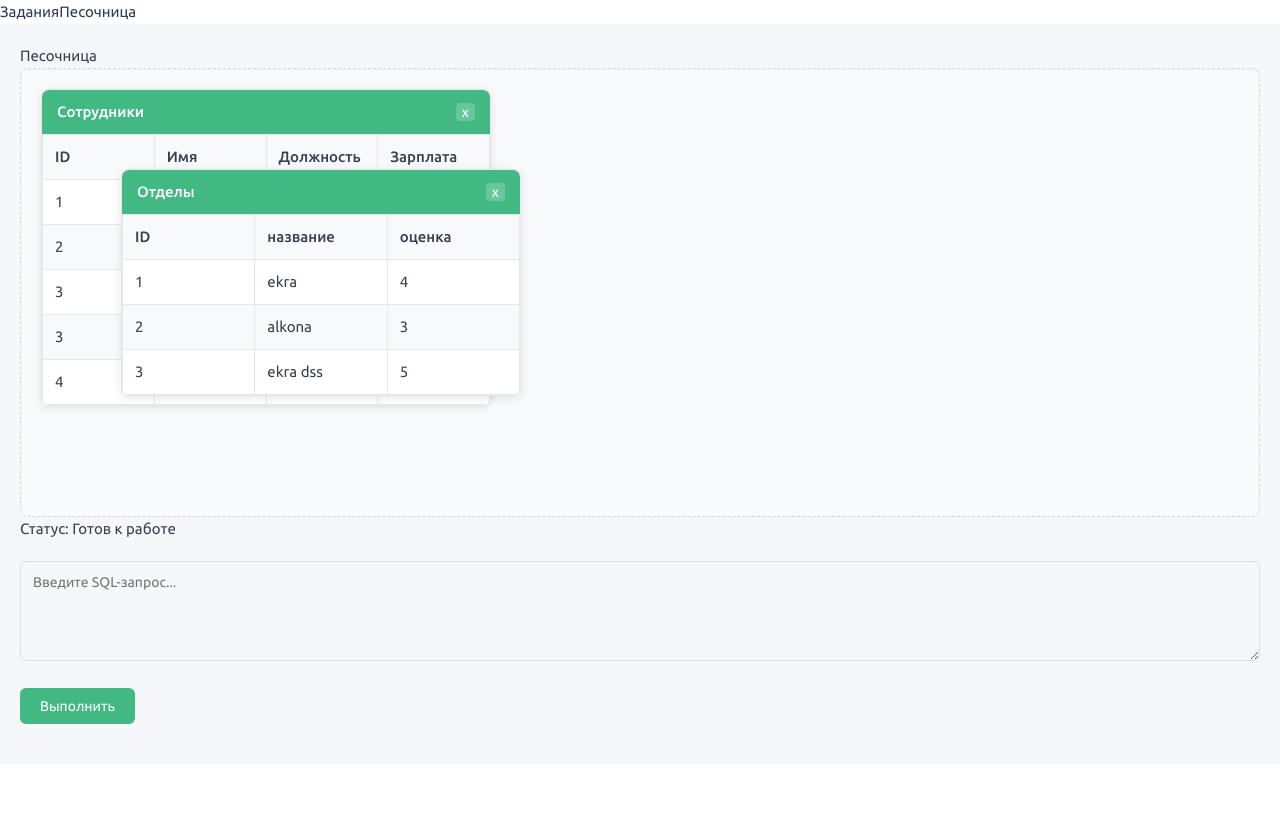
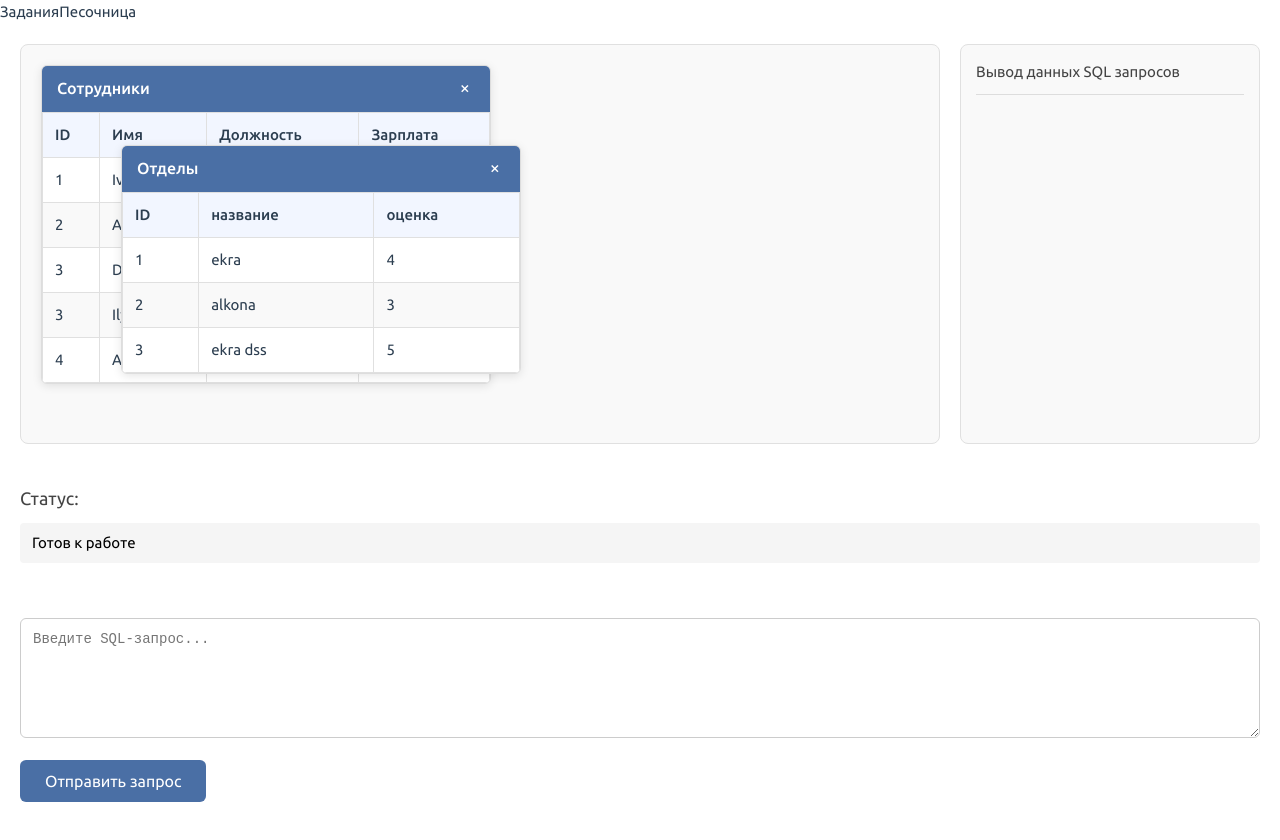
Before and after one commit to imadji/visual-sql-trainer, a Vue app in the folder client/: page /workspace in a window 1280 px wide. Both pictures are taken after a click on the button "Песочница". Shown: the top 840 px of the page. Before the commit the page ends 800 px from the top, so only its background shows below. Built offline with nearby package versions, Linux system fonts and the light colour scheme; the HTML template or start-up script is replaced by a standard one.

Commit message:
add new container for output info

```diff
--- a/client/src/components/SandboxView.vue
+++ b/client/src/components/SandboxView.vue
@@ -1,6 +1,6 @@
 <template>
   <div class="sandbox">
-    <h2>Песочница</h2>
+    <div class="main-workspace">
       <div class="tables-container" ref="tablesContainer">
         <div
           v-for="(table, index) in resultTables"
@@ -15,8 +15,7 @@
           <div class="table-header" @mousedown="startDrag($event, index)">
             <h3>{{ table.name }}</h3>
             <div class="table-controls">
-            <!-- вместо буквы Х иконку креста -->
-            <button class="close-btn" @click="removeTable(index)" title="Закрыть">х</button>
+              <button class="close-btn" @click="removeTable(index)" title="Закрыть">×</button>
             </div>
           </div>
           <div class="table-content">
@@ -37,25 +36,67 @@
           </div>
         </div>
       </div>
-    <div class="status">Статус: {{ status }}</div>
+      <div class="right-container">
+        <h3>Вывод данных SQL запросов</h3>
+        <div class="right-content"></div>
+      </div>
+    </div>
+
+    <div class="status-section">
+      <h3>Статус:</h3>
+      <ul class="status-list">
+        <li>{{ status }}</li>
+      </ul>
+    </div>
 
     <div class="editor">
-      <textarea placeholder="Введите SQL-запрос..."></textarea>
+      <textarea v-model="textRequest" placeholder="Введите SQL-запрос..."></textarea>
+      <button @click="sendRequest" class="submit-btn">Отправить запрос</button>
     </div>
-
-    <button @click="executeQuery">Выполнить</button>
   </div>
 </template>
 
 <script setup>
+import { useSqlRequest } from "@/stores/authStore";
 import { ref, reactive, onMounted } from "vue";
 
 const resultTables = reactive([]);
 const tablesContainer = ref(null);
 const activeDragIndex = ref(null);
 const status = ref("Готов к работе");
+const textRequest = ref("");
 const dragOffset = reactive({ x: 0, y: 0 });
+const sqlStore = useSqlRequest();
 
+const sendRequest = async () => {
+  if (!textRequest.value.trim()) {
+    status.value = "Ошибка: запрос пустой";
+    return;
+  }
+  status.value = "Выполнение запроса...";
+  try {
+    const response = await sqlStore.executeSqlReq(textRequest.value);
+
+    if (response.data?.tables) {
+      status.value = "Запрос выполнен успешно";
+      response.data.tables.forEach((table) => {
+        resultTables.push({
+          name: table.name || "Результат запроса",
+          headers: table.headers || [],
+          data: table.rows || [],
+          position: { x: 100, y: 100 },
+          width: 500,
+          isDragging: false,
+        });
+      });
+    }
+  } catch (error) {
+    console.error("Ошибка запроса:", error);
+    status.value = "Ошибка при выполнении запроса";
+  }
+};
+
+// Остальные методы остаются без изменений
 const executeQuery = () => {
   const newTables = [
     {
@@ -139,77 +180,71 @@ onMounted(() => {
 
 <style lang="scss" scoped>
 .sandbox {
-  position: relative;
-  padding: 20px;
-  color: #374151; // убрать в будущем
-  height: calc(100vh - 60px);
   display: flex;
   flex-direction: column;
-  background-color: #f5f7fa;
+  min-height: 100vh;
+  padding: 20px;
+  font-family: Arial, sans-serif;
+  max-width: 1800px;
+  margin: 0 auto;
+  position: relative;
+}
 
-  .editor {
-    margin: 20px 0;
+.main-workspace {
+  display: flex;
+  gap: 20px;
+  flex: 1;
+  margin-bottom: 20px;
+}
 
-    textarea {
-      width: 100%;
-      min-height: 100px;
-      padding: 12px;
-      border: 1px solid #ddd;
-      border-radius: 6px;
-      resize: vertical;
-      font-size: 14px;
+.tables-container {
+  flex: 1;
+  position: relative;
+  min-height: 400px;
+  border: 1px solid #e0e0e0;
+  border-radius: 8px;
+  background-color: #f9f9f9;
+  padding: 15px;
+}
 
-      &:focus {
-        outline: none;
-        border-color: #42b983;
-        box-shadow: 0 0 0 2px rgba(66, 185, 131, 0.2);
+.right-container {
+  width: 300px;
+  min-height: 400px;
+  border: 1px solid #e0e0e0;
+  border-radius: 8px;
+  background-color: #f9f9f9;
+  padding: 15px;
+
+  h3 {
+    margin-top: 0;
+    color: #444;
+    padding-bottom: 10px;
+    border-bottom: 1px solid #ddd;
+  }
+
+  .right-content {
+    padding: 10px 0;
+
+    p {
+      margin: 8px 0;
+      padding: 8px 12px;
+      background: #f0f0f0;
+      border-radius: 4px;
+      cursor: pointer;
+
+      &:hover {
+        background-color: #e0e0e0;
       }
     }
   }
-
-  button {
-    padding: 10px 20px;
-    background-color: #42b983;
-    color: white;
-    border: none;
-    border-radius: 6px;
-    cursor: pointer;
-    margin-bottom: 20px;
-    align-self: flex-start;
-    font-size: 14px;
-    transition: background-color 0.2s;
-
-    &:hover {
-      background-color: #3aa876;
-    }
-
-    &:active {
-      transform: translateY(1px);
-    }
-  }
-
-  .tables-container {
-    position: relative;
-    flex-grow: 1;
-    border: 1px dashed #d1d5db;
-    border-radius: 8px;
-    overflow: hidden;
-    background-color: #f9fafb;
-    box-shadow: inset 0 1px 3px rgba(0, 0, 0, 0.05);
 }
 
 .result-table {
   position: absolute;
   background: white;
-    border: 1px solid #e5e7eb;
-    border-radius: 8px;
+  border: 1px solid #ddd;
+  border-radius: 6px;
   box-shadow: 0 2px 10px rgba(0, 0, 0, 0.1);
-    z-index: 10;
-    user-select: none;
-    min-width: 200px;
-    max-width: 800px;
-    display: flex;
-    flex-direction: column;
   overflow: hidden;
 
   .table-header {
@@ -217,82 +252,134 @@ onMounted(() => {
     justify-content: space-between;
     align-items: center;
     padding: 10px 15px;
-      background-color: #42b983;
+    background: #4a6fa5;
     color: white;
-      cursor: grab;
-      user-select: none;
-
-      &:active {
-        cursor: grabbing;
-      }
+    cursor: move;
 
     h3 {
       margin: 0;
-        font-size: 15px;
+      font-size: 16px;
+      font-weight: 500;
+    }
+  }
+
+  .table-controls {
+    .close-btn {
+      background: transparent;
+      border: none;
+      color: white;
+      cursor: pointer;
+      font-size: 18px;
+      line-height: 1;
+      padding: 0 5px;
+
+      &:hover {
+        color: #ffdddd;
+      }
+    }
+  }
+
+  .table-content {
+    overflow: auto;
+    max-height: 300px;
+
+    table {
+      width: 100%;
+      border-collapse: collapse;
+
+      th,
+      td {
+        padding: 10px 12px;
+        border: 1px solid #e0e0e0;
+        text-align: left;
+      }
+
+      th {
+        background-color: #f2f6ff;
+        position: sticky;
+        top: 0;
         font-weight: 500;
       }
 
-      .table-controls {
-        display: flex;
-        gap: 8px;
-        align-items: center;
+      tr:nth-child(even) {
+        background-color: #f9f9f9;
+      }
 
-        button {
-          margin: 0;
-          padding: 2px 6px;
-          background: rgba(255, 255, 255, 0.2);
-          border-radius: 4px;
-          font-size: 14px;
-          line-height: 1;
-          transition: background 0.2s;
+      tr:hover {
+        background-color: #f0f5ff;
+      }
 
-          &:hover {
-            background: rgba(255, 255, 255, 0.3);
+      .cell-content {
+        max-width: 200px;
+        overflow: hidden;
+        text-overflow: ellipsis;
+        white-space: nowrap;
       }
     }
   }
 }
 
-    .table-content {
-      overflow-x: auto;
-      flex-grow: 1;
-      max-height: 400px;
+.status-section {
+  margin: 20px 0;
+
+  h3 {
+    margin-bottom: 10px;
+    font-size: 18px;
+    color: #444;
   }
 
-    table {
-      width: 100%;
-      border-collapse: collapse;
-      table-layout: fixed;
+  .status-list {
+    list-style-type: none;
+    padding: 0;
+    margin: 0;
+    color: #000;
 
-      th,
-      td {
-        padding: 10px 12px;
-        border: 1px solid #e5e7eb;
-        text-align: left;
+    li {
+      padding: 8px 12px;
+      background-color: #f5f5f5;
+      border-radius: 4px;
+      margin-bottom: 5px;
+    }
+  }
 }
 
-      .cell-content {
-        overflow: hidden;
-        text-overflow: ellipsis;
-        white-space: nowrap;
-        max-width: 100%;
+.editor {
+  margin: 30px 0;
+
+  textarea {
+    width: 100%;
+    min-height: 120px;
+    padding: 12px;
+    border: 1px solid #ccc;
+    border-radius: 6px;
+    font-family: monospace;
+    font-size: 14px;
+    resize: vertical;
+    margin-bottom: 15px;
+
+    &:focus {
+      outline: none;
+      border-color: #4a6fa5;
+      box-shadow: 0 0 0 2px rgba(74, 111, 165, 0.2);
+    }
   }
 
-      th {
-        background-color: #f9fafb;
-        position: sticky;
-        top: 0;
-        font-weight: 500;
-        color: #374151;
+  .submit-btn {
+    padding: 12px 25px;
+    background-color: #4a6fa5;
+    color: white;
+    border: none;
+    border-radius: 6px;
+    cursor: pointer;
+    font-size: 16px;
+    transition: background-color 0.2s;
+
+    &:hover {
+      background-color: #3a5a8f;
     }
 
-      tr:nth-child(even) {
-        background-color: #f9fafb;
-      }
-
-      tr:hover {
-        background-color: #f3f4f6;
-      }
+    &:active {
+      background-color: #2a4a7f;
     }
   }
 }
--- a/client/src/stores/authStore.ts
+++ b/client/src/stores/authStore.ts
@@ -44,3 +44,16 @@ export const useAuthStore = defineStore("auth", {
     },
   },
 });
+
+export const useSqlRequest = defineStore("sql", {
+  actions: {
+    async executeSqlReq(command: string) {
+      const response = await axios.post("http://localhost:8000/sql/execute", command, {
+        headers: {
+          "Content-Type": "application/json",
+        },
+      });
+      return response.data;
+    },
+  },
+});
```
Lines whose indentation alone changed are shown as unchanged.
